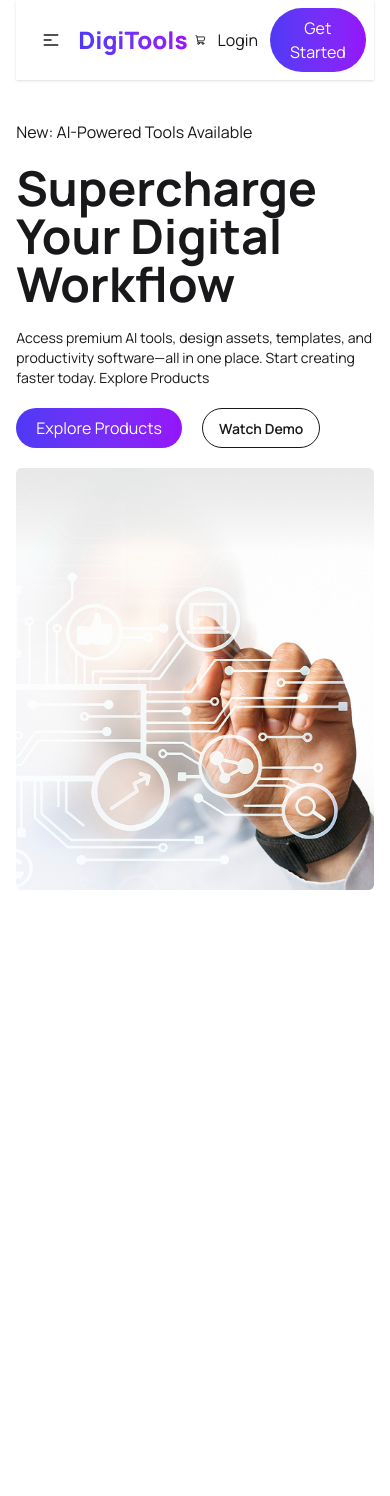
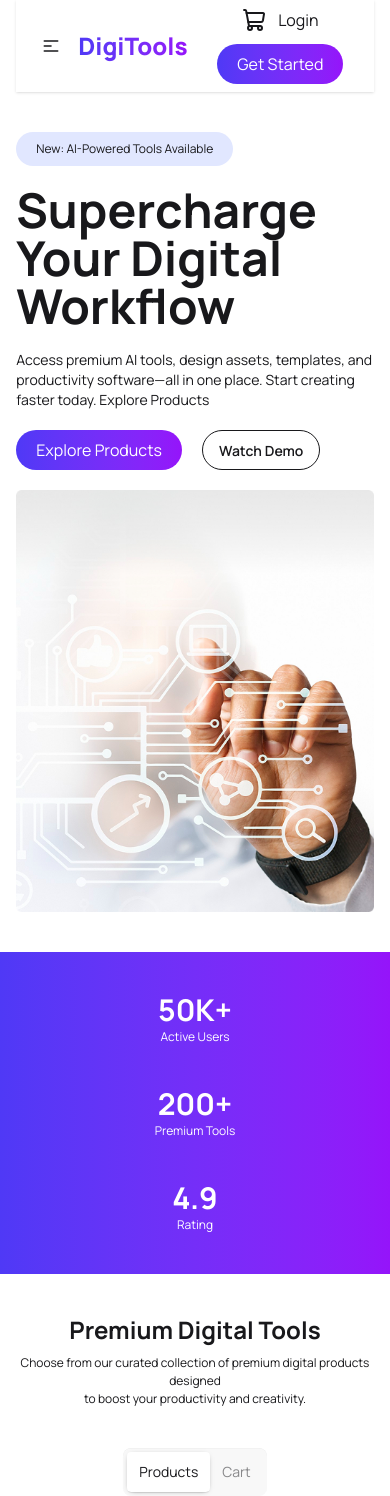
Before and after one commit to msirazu/digitools-platform, a React (Vite) app: page / in a window 390 px wide. Before the commit the page ends 930 px from the top, so only its background shows below. Built offline with nearby package versions, Linux system fonts and the light colour scheme.

Commit message:
json added with tab installed

```diff
--- /dev/null
+++ b/public/data/toolsData.json
@@ -0,0 +1,112 @@
+[
+  {
+    "id": 1,
+    "name": "AI Resume Builder",
+    "description": "Create professional resumes with AI assistance.",
+    "price": 19,
+    "period": "one-time",
+    "tag": "popular",
+    "tagType": "popular",
+    "features": ["100+ templates", "ATS optimization", "Export to PDF"],
+    "icon": "📄"
+  },
+  {
+    "id": 2,
+    "name": "SEO Analyzer Tool",
+    "description": "Analyze and improve your website SEO performance.",
+    "price": 9,
+    "period": "monthly",
+    "tag": "best seller",
+    "tagType": "best",
+    "features": ["Keyword analysis", "Backlink checker", "Site audit"],
+    "icon": "🔍"
+  },
+  {
+    "id": 3,
+    "name": "AI Content Writer",
+    "description": "Generate high-quality blog and marketing content.",
+    "price": 15,
+    "period": "monthly",
+    "tag": "new",
+    "tagType": "new",
+    "features": ["Blog generator", "Ad copy", "SEO optimized content"],
+    "icon": "✍️"
+  },
+  {
+    "id": 4,
+    "name": "Social Media Scheduler",
+    "description": "Schedule and manage all your social posts.",
+    "price": 12,
+    "period": "monthly",
+    "tag": "popular",
+    "tagType": "popular",
+    "features": ["Auto scheduling", "Multi-platform", "Analytics"],
+    "icon": "📅"
+  },
+  {
+    "id": 5,
+    "name": "Website Builder Pro",
+    "description": "Build websites without coding.",
+    "price": 49,
+    "period": "yearly",
+    "tag": "best seller",
+    "tagType": "best",
+    "features": ["Drag & drop", "Templates", "Hosting included"],
+    "icon": "🌐"
+  },
+  {
+    "id": 6,
+    "name": "Graphic Design Toolkit",
+    "description": "Create stunning designs easily.",
+    "price": 25,
+    "period": "one-time",
+    "tag": "new",
+    "tagType": "new",
+    "features": ["Icons library", "Templates", "Export HD"],
+    "icon": "🎨"
+  },
+  {
+    "id": 7,
+    "name": "Email Marketing Tool",
+    "description": "Send bulk emails and automate campaigns.",
+    "price": 18,
+    "period": "monthly",
+    "tag": "popular",
+    "tagType": "popular",
+    "features": ["Email templates", "Automation", "Analytics"],
+    "icon": "📧"
+  },
+  {
+    "id": 8,
+    "name": "Password Manager",
+    "description": "Securely store and manage your passwords.",
+    "price": 5,
+    "period": "monthly",
+    "tag": "best seller",
+    "tagType": "best",
+    "features": ["Auto-fill", "Encryption", "Multi-device sync"],
+    "icon": "🔐"
+  },
+  {
+    "id": 9,
+    "name": "Video Editing Tool",
+    "description": "Edit videos with professional features.",
+    "price": 30,
+    "period": "yearly",
+    "tag": "popular",
+    "tagType": "popular",
+    "features": ["Transitions", "Effects", "Export 4K"],
+    "icon": "🎬"
+  },
+  {
+    "id": 10,
+    "name": "Online Course Builder",
+    "description": "Create and sell online courses easily.",
+    "price": 60,
+    "period": "yearly",
+    "tag": "new",
+    "tagType": "new",
+    "features": ["Course templates", "Payment integration", "Student dashboard"],
+    "icon": "🎓"
+  }
+]
--- a/src/App.jsx
+++ b/src/App.jsx
@@ -1,17 +1,42 @@
 import Navbar from "./components/layout/header/Navbar";
 import HeroBanner from "./components/ui/HeroBanner";
+import UserStats from "./components/ui/UserStats";
 
 const App = () => {
   return (
-    <div className="font-manrope w-11/12 lg:w-10/12 mx-auto">
-      <header>
+    <div className="font-manrope">
+      <header id="header-section" className="w-11/12 lg:w-10/12 mx-auto">
         <Navbar/>
         <HeroBanner/>
       </header>
-      <main>
 
+      <section id="user-stats-section">
+        <UserStats/>
+      </section>
+
+      <main id="main-section" className="w-11/12 lg:w-10/12 mx-auto">
+        <section className="space-y-2 text-center mt-10">
+          <h3 className="font-bold text-2xl">Premium Digital Tools</h3>
+          <p className="text-[12px]">Choose from our curated collection of premium digital products designed<br/>to boost your productivity and creativity.</p>
+        </section>
+
+        <section id="tab-section" className="mt-10 flex justify-center">
+          <div className="tabs tabs-box">
+  <input type="radio" name="my_tabs_1" className="tab" aria-label="Products" defaultChecked />
+  <input type="radio" name="my_tabs_1" className="tab" aria-label="Cart"/>
+</div>
+        </section>
+
+        <section id="card-section">
+
+        </section>
       </main>
-      <footer>
+
+      <section id="workflow-section">
+
+      </section>
+
+      <footer id="footer-section" className="w-11/12 lg:w-10/12 mx-auto">
 
       </footer>
     </div>
--- a/src/assets/styles/index.css
+++ b/src/assets/styles/index.css
@@ -13,7 +13,13 @@
     .btn-one {
        @apply bg-linear-to-r from-one to-two text-white px-5 py-2 rounded-full;
     }
+    .btn-two {
+       @apply bg-[#E1E7FF] px-5 py-2 rounded-full;
+    }
     .text-gradient-one {
         @apply bg-linear-to-r from-one to-two bg-clip-text text-transparent;
     }
+    .gradient-one {
+        @apply bg-linear-to-r from-one to-two;
+    }
 }
--- a/src/components/layout/header/Navbar.jsx
+++ b/src/components/layout/header/Navbar.jsx
@@ -29,7 +29,7 @@ const Navbar = () => {
       <li><a>FAQ</a></li>
     </ul>
   </div>
-  <div className="navbar-end gap-3">
+  <div className="navbar-end gap-3 flex-wrap justify-center md:justify-end">
     <ShoppingCart className='text-[5px]'/>
     <a>Login</a>
     <button className="btn-one">Get Started</button>
--- a/src/components/ui/HeroBanner.jsx
+++ b/src/components/ui/HeroBanner.jsx
@@ -4,7 +4,7 @@ const HeroBanner = () => {
         <>
             <section className="flex flex-col md:flex-row py-10 gap-5 items-center justify-center">
                 <div className='flex-1 space-y-5'>
-                    <h5>New: AI-Powered Tools Available</h5>
+                    <h5 className='btn-two text-[12px] inline-block'>New: AI-Powered Tools Available</h5>
                     <h2 className='font-bold text-5xl'>Supercharge Your Digital Workflow</h2>
                     <p className='text-sm'>Access premium AI tools, design assets, templates, and productivity software—all in one place. Start creating faster today. Explore Products</p>
                     <div className='flex gap-5'>
--- /dev/null
+++ b/src/components/ui/UserStats.jsx
@@ -0,0 +1,20 @@
+const UserStats = () => {
+    return (
+        <div className="gradient-one grid grid-cols-1 md:grid-cols-3 text-white p-10 gap-10">
+          <div className="text-center">
+            <h5 className="font-bold text-3xl">50K+</h5>
+            <p className="text-[12px]">Active Users</p>
+          </div>
+          <div className="text-center">
+            <h5 className="font-bold text-3xl">200+</h5>
+            <p className="text-[12px]">Premium Tools</p>
+          </div>
+          <div className="text-center">
+            <h5 className="font-bold text-3xl">4.9</h5>
+            <p className="text-[12px]">Rating</p>
+          </div>
+        </div>
+    );
+};
+
+export default UserStats;
```
